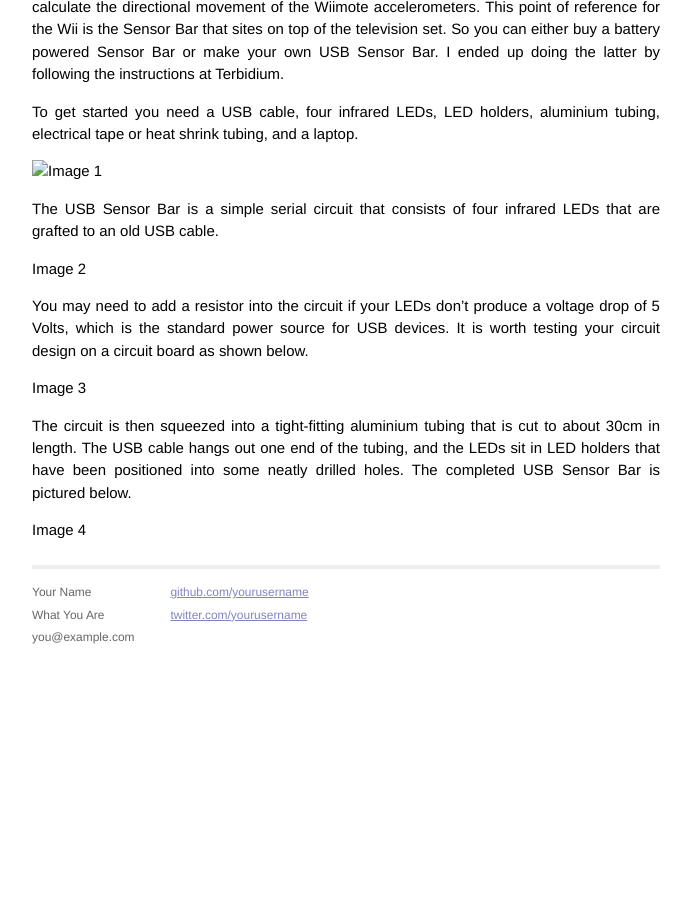
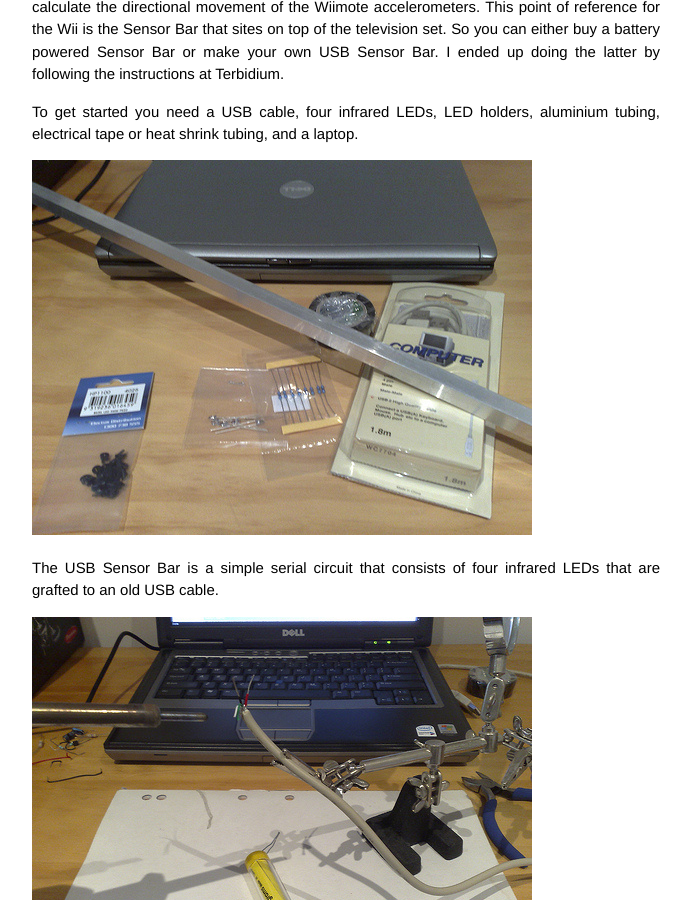
Before and after one commit to ncarroll/ncarroll.github.io, a Jekyll site: the page built from _posts/2008-03-22-custom-built-usb-sensor-bar.markdown, in a window 1280 px wide and 900 px high, scrolled down 415 px. Shown: the whole window, without its empty margins (294-985 px from the left). Built offline with Jekyll 4.4.1, drawn with Linux system fonts in a browser that asks for light colours; Markdown is read by kramdown in place of the engine named in the settings; before the commit the page ends 1076 px from its top, so only the background shows below that.

Commit message:
Added image URLs.

```diff
--- a/_posts/2008-03-22-custom-built-usb-sensor-bar.markdown
+++ b/_posts/2008-03-22-custom-built-usb-sensor-bar.markdown
@@ -10,16 +10,16 @@ If you followed my previous post on getting the Wiimote to work with Ubuntu, the
 
 To get started you need a USB cable, four infrared LEDs, LED holders, aluminium tubing, electrical tape or heat shrink tubing, and a laptop.
 
-![Image 1]({{ site.url }}/assets/2008/03/22/custom-built-us2008/03/22/custom-built-usb-sensor-bar/1.jpg)
+![Image 1]({{ site.url }}/assets/2008/03/22/custom-built-usb-sensor-bar/1.jpg)
 
 The USB Sensor Bar is a simple serial circuit that consists of four infrared LEDs that are grafted to an old USB cable.
 
-Image 2
+![Image 2]({{ site.url }}/assets/2008/03/22/custom-built-usb-sensor-bar/2.jpg)
 
 You may need to add a resistor into the circuit if your LEDs don’t produce a voltage drop of 5 Volts, which is the standard power source for USB devices. It is worth testing your circuit design on a circuit board as shown below.
 
-Image 3
+![Image 3]({{ site.url }}/assets/2008/03/22/custom-built-usb-sensor-bar/3.jpg)
 
 The circuit is then squeezed into a tight-fitting aluminium tubing that is cut to about 30cm in length. The USB cable hangs out one end of the tubing, and the LEDs sit in LED holders that have been positioned into some neatly drilled holes. The completed USB Sensor Bar is pictured below.
 
-Image 4
+![Image 4]({{ site.url }}/assets/2008/03/22/custom-built-usb-sensor-bar/4.jpg)
```
